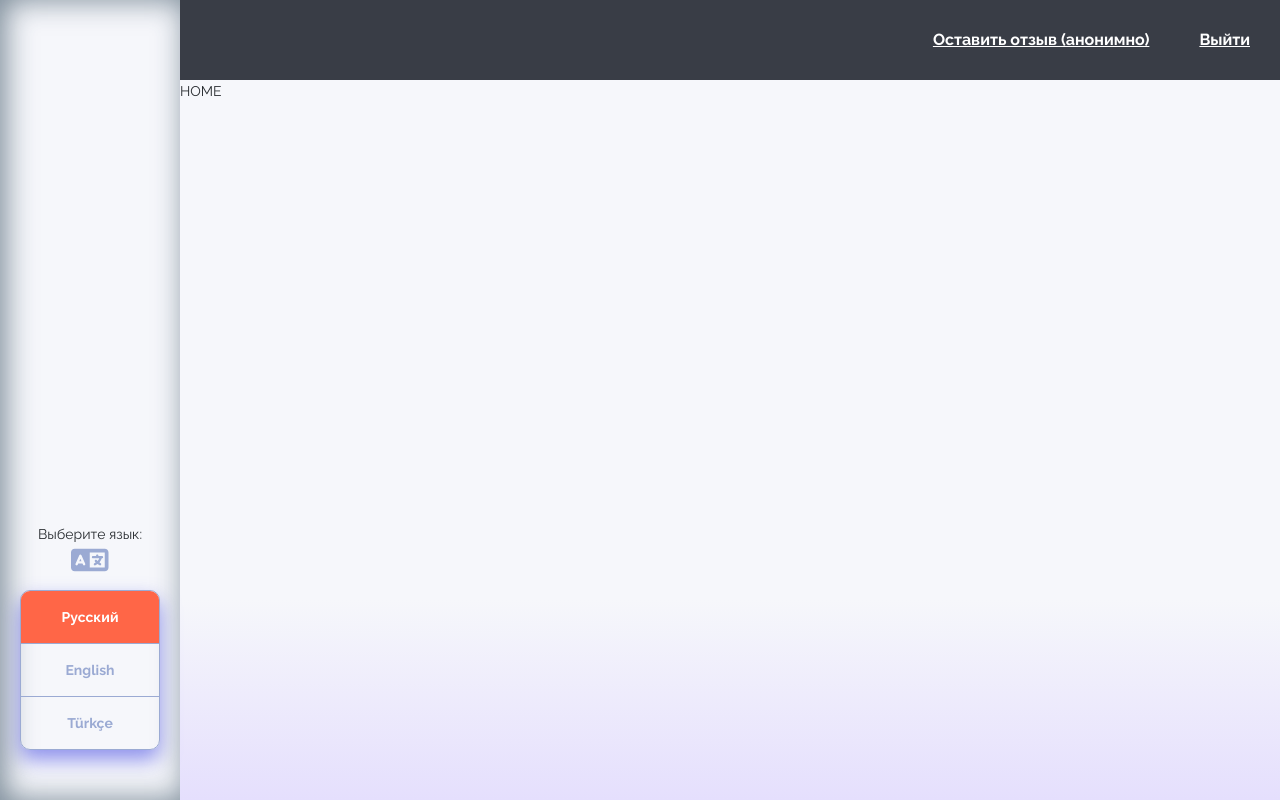
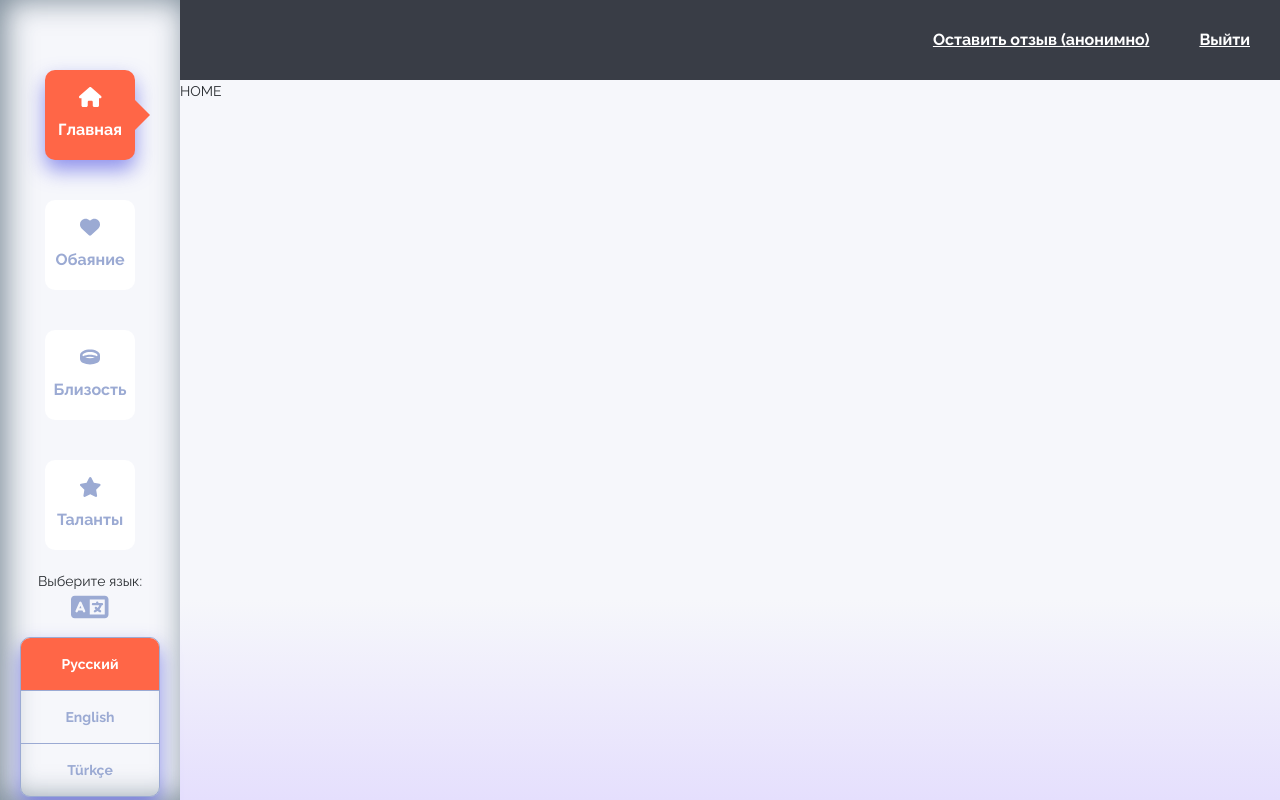
Before and after one commit to NikGlunfront/calculator, a React (Create React App) app: page / in a window 1280 px wide. Built offline with nearby package versions, Linux system fonts and the light colour scheme.

Commit message:
upd_Sidebar

```diff
--- a/src/App.tsx
+++ b/src/App.tsx
@@ -15,13 +15,17 @@ const App: FC = () => {
 
     return (
         <div className='page-wrapper'>
+
+
             <Header links={navData[language].header} />
+
             <Sidebar
                 sidebarDataUi={sideBarUiData}
                 langsUi={navData}
             />
 
             {/* <ModalWindow /> */}
+
             <main className="main">
                 <AppRouter/>
             </main>
--- a/src/components/Sidebar/Sidebar.tsx
+++ b/src/components/Sidebar/Sidebar.tsx
@@ -1,8 +1,12 @@
 import React, { FC } from 'react';
+import { useAppSelector } from '../../hooks/redux/redux';
 import { ISideBarData } from '../../modules/data/ISidebarData';
 import { ISidebarLangsData } from '../../modules/data/ISidebarLangsData';
+import { allStates } from '../../store/customSelector';
 import classes from './Sidebar.module.css';
+import SidebarItem from './SidebarItem';
 import SidebarLangs from './SidebarLangs';
+import SidebarMobileLangs from './SidebarMobileLangs';
 
 interface SidebarProps {
     sidebarDataUi: ISideBarData
@@ -10,46 +14,23 @@ interface SidebarProps {
 }
 
 const Sidebar: FC<SidebarProps>= ({sidebarDataUi, langsUi}) => {
+    const {language} = useAppSelector(allStates.languageState)
+
     return (
         <aside>
             <div className={classes.ContentWrapper}>
-                {/* <ul className={classes.Menu}>
-                    {DATA_LANGUAGES[language].menuList.map(item=>
-                        <li
+                <ul className={classes.Menu}>
+                    {langsUi[language].menuList.map(item=>
+                        <SidebarItem
                             key={item.key}
-                            className={location.pathname === item.navigateTo ? classes.Item + ' ' + classes.ActiveItem : classes.Item}
-                            onClick={() => handleNavigation(item.navigateTo)}>
-
-                            <div className={classes.ItemInner}>
-                                <FontAwesomeIcon icon={item.icon} />
-                                <span>{item.text}</span>
-                            </div>
-
-                        </li>
+                            item={item}
+                        />
                     )}
-                    <li
-                        key={'langs'}
-                        className={classes.Item + " " + classes.ItemLang}
-                        onClick={() => setMobileLangsVisible()}>
-
-                        <div className={classes.ItemInner}>
-                            <FontAwesomeIcon icon={faLanguage} />
-                            <span>{DATA_SIDEBAR[language].lang}</span>
-                            <div
-                                className={isVisibleLangsMobile ? classes.MobileLangsItem + " " + classes.ActiveMobileLangsItem : classes.MobileLangsItem}>
-                                {Object.values(DATA_LANGUAGES).map(lang =>
-                                    <div
-                                        key={lang.type}
-                                        onClick={() => handleLanguageSelect(lang.type)}
-                                        className={lang.type === language ? classes.LangItem + ' ' + classes.ActiveLangItem : classes.LangItem}>
-                                            {lang.text}
-                                    </div>
-                                )}
-                            </div>
-                        </div>
-
-                    </li>
-                </ul> */}
+                    <SidebarMobileLangs
+                        langsUi={langsUi}
+                        sidebarDataUi={sidebarDataUi}
+                    />
+                </ul>
                 <SidebarLangs
                     sidebarDataUi={sidebarDataUi}
                     langsUi={langsUi}
--- /dev/null
+++ b/src/components/Sidebar/SidebarItem.tsx
@@ -0,0 +1,36 @@
+import { FontAwesomeIcon } from '@fortawesome/react-fontawesome';
+import React, { FC } from 'react';
+import { useLocation, useNavigate } from 'react-router-dom';
+import { IMenuList } from '../../modules/data/ISidebarLangsData';
+import classes from './Sidebar.module.css';
+
+interface SidebarItemProps {
+    item: IMenuList
+}
+
+const SidebarItem:FC<SidebarItemProps> = ({item}) => {
+    const navigate = useNavigate()
+    const location = useLocation()
+
+    const handleNavigation = (link: string) => {
+        navigate(link)
+    }
+
+    return (
+        <li
+            className={location.pathname === item.navigateTo
+                        ? classes.Item + ' ' + classes.ActiveItem
+                        : classes.Item}
+            onClick={() => handleNavigation(item.navigateTo)}
+        >
+
+            <div className={classes.ItemInner}>
+                <FontAwesomeIcon icon={item.icon} />
+                <span>{item.text}</span>
+            </div>
+
+        </li>
+    );
+};
+
+export default SidebarItem;
--- /dev/null
+++ b/src/components/Sidebar/SidebarMobileLangs.tsx
@@ -0,0 +1,67 @@
+import { faLanguage } from '@fortawesome/free-solid-svg-icons';
+import { FontAwesomeIcon } from '@fortawesome/react-fontawesome';
+import React, { FC, useState } from 'react';
+import classes from './Sidebar.module.css';
+import { useAppSelector } from '../../hooks/redux/redux';
+import { ISideBarData } from '../../modules/data/ISidebarData';
+import { ISidebarLangsData } from '../../modules/data/ISidebarLangsData';
+import { allStates } from '../../store/customSelector';
+import { useLanguageActions } from '../../hooks/redux/useActions';
+
+interface SidebarMobileLangsProps {
+    sidebarDataUi: ISideBarData
+    langsUi: ISidebarLangsData
+}
+
+const SidebarMobileLangs: FC<SidebarMobileLangsProps> = ({langsUi, sidebarDataUi}) => {
+    const {language} = useAppSelector(allStates.languageState)
+    const [isVisibleLangsMobile, setIsVisibleLangsMobile] = useState<boolean>(false);
+    const {changeLanguage} = useLanguageActions()
+
+    const setMobileLangsVisible = () => {
+        if (isVisibleLangsMobile) {
+            setIsVisibleLangsMobile(false)
+        } else {
+            setIsVisibleLangsMobile(true)
+        }
+    }
+
+    const handleLanguageSelect = (lang: 'rus' | 'eng' | 'tur') => {
+        changeLanguage(lang)
+        if (isVisibleLangsMobile) {
+            setIsVisibleLangsMobile(false)
+        }
+    }
+
+    return (
+        <li
+            key={'mobile-langs'}
+            className={classes.Item + " " + classes.ItemLang}
+            onClick={() => setMobileLangsVisible()}
+        >
+
+            <div className={classes.ItemInner}>
+                <FontAwesomeIcon icon={faLanguage} />
+                <span>{sidebarDataUi[language].lang}</span>
+                <div
+                    className={isVisibleLangsMobile
+                                ? classes.MobileLangsItem + " " + classes.ActiveMobileLangsItem
+                                : classes.MobileLangsItem}>
+                    {Object.values(langsUi).map(lang =>
+                        <div
+                            key={lang.type}
+                            onClick={() => handleLanguageSelect(lang.type)}
+                            className={lang.type === language
+                                        ? classes.LangItem + ' ' + classes.ActiveLangItem
+                                        : classes.LangItem}>
+                                {lang.text}
+                        </div>
+                    )}
+                </div>
+            </div>
+
+        </li>
+    );
+};
+
+export default SidebarMobileLangs;
```
